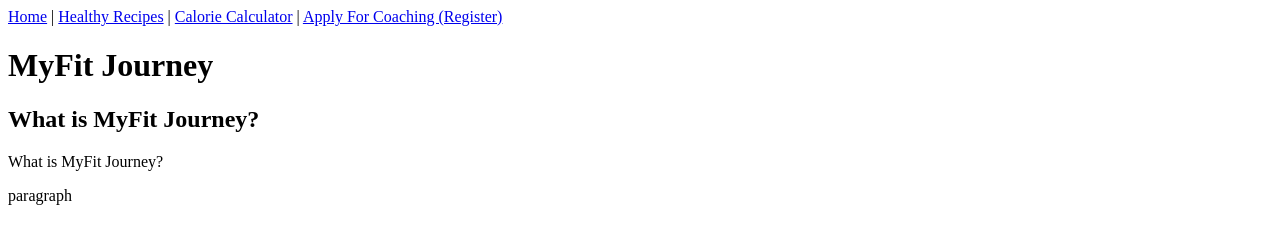
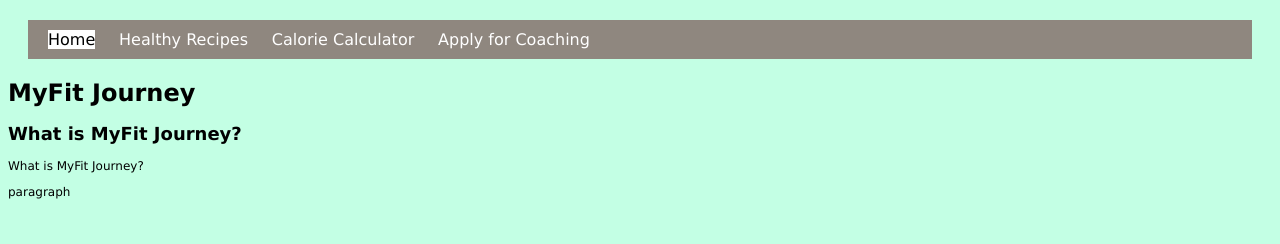
Before and after one commit to kirry-J279916/MyFit-Journey, a plain HTML site: page index.html in a window 1280 px wide. Drawn offline with Linux system fonts and the light colour scheme.

Commit message:
css colouring and navigation styling

```diff
--- a/css/newform.css
+++ b/css/newform.css
@@ -1,7 +1,7 @@
 body {
 	font-family: "Lucida Grande", "Lucida Sans Unicode", Verdana, Arial, Helvetica, sans-serif;
 	font-size: 12px;
-	background-color: #0E3D59;
+	background-color: #c3ffe4;
 }
 
 form {
@@ -73,3 +73,35 @@ div.one {
 span.error{
 	padding-left: 10px;
 }
+
+
+
+
+/* === Navigation === */
+.topNavigation {
+  background-color: #8f877f;
+  overflow: hidden;
+  padding: 10px;
+  margin: 20px;
+}
+
+/* link style */
+.topNavigation a {
+  color: white;
+  text-align: center;
+  margin: 10px;
+  text-decoration: none;
+  font-size: 16px;
+}
+
+/* link hover */
+.topNavigation a:hover {
+  background-color: white;
+  color: black;
+}
+
+/* active link */
+.topNavigation a.active {
+  background-color: white;
+  color: black;
+}
--- a/index.html
+++ b/index.html
@@ -4,13 +4,14 @@
     <meta charset="UTF-8">
     <meta name="viewport" content="width=device-width, initial-scale=1.0">
     <title>MyFit Journey</title>
+    <link rel="stylesheet" href="css/newform.css">
 </head>
 <body>
-    <nav>
-        <a href="index.html">Home</a> |
-  	    <a href="recipes.html">Healthy Recipes</a> |
-  	    <a href="calculator.html">Calorie Calculator</a> |
-  	    <a href="register.html">Apply For Coaching (Register)</a>
+    <nav class="topNavigation">
+        <a class="active" href="index.html">Home</a>
+  	    <a href="recipes.html">Healthy Recipes</a>
+  	    <a href="calculator.html">Calorie Calculator</a>
+  	    <a href="register.html">Apply for Coaching</a>
     </nav>
 
     <h1>MyFit Journey</h1>
```
Also changed, not shown: register.html (+7 -0 lines).
